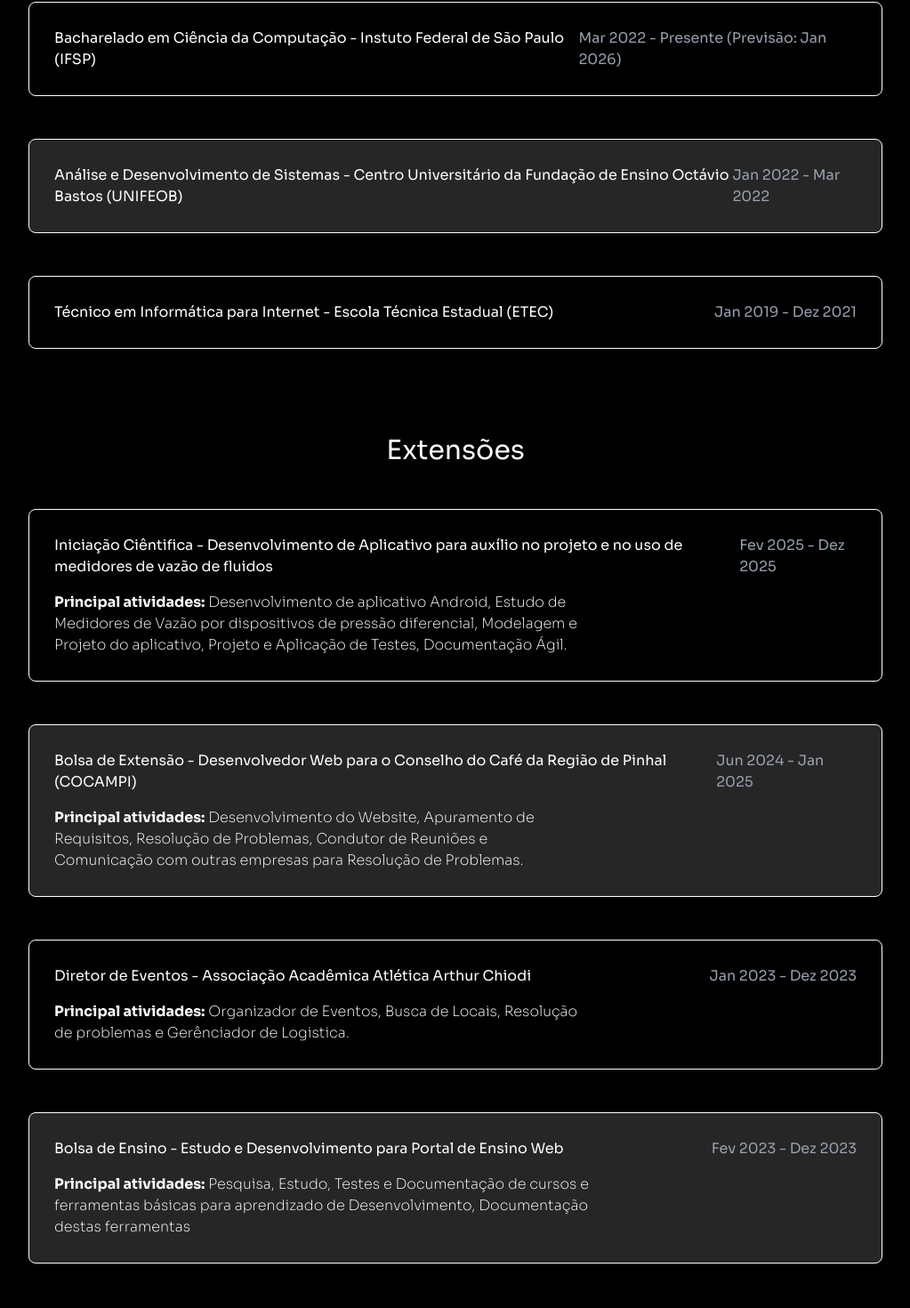
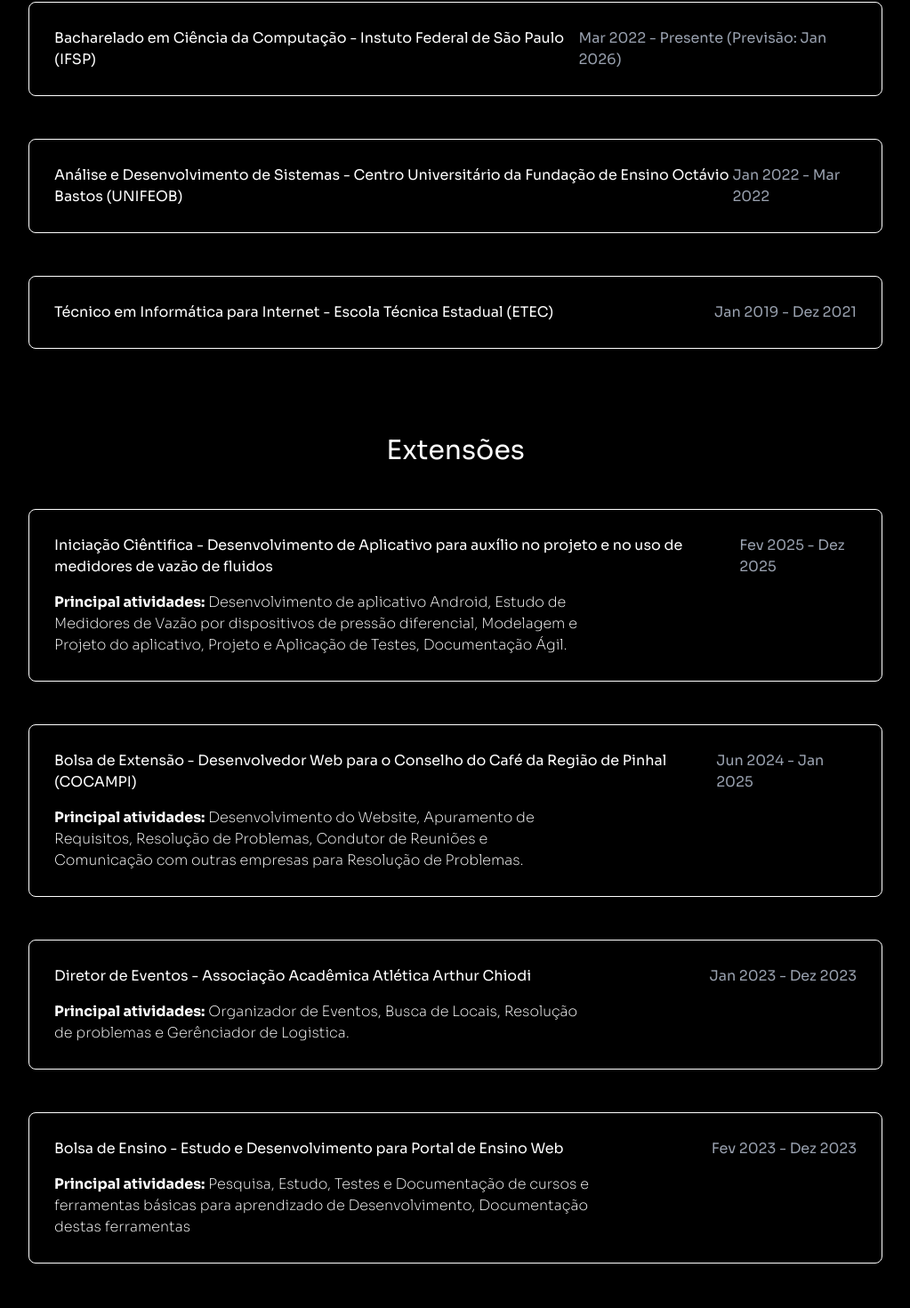
Before and after one commit to VictorRms03/Meu-Portfolio, a Next.js app: page / in a window 1280 px wide. Shown: the part 1598-3068 px from the top of the page at 89% size, without its empty margins (128-1151 px from the left). Built offline with nearby package versions, Linux system fonts and the light colour scheme.

Commit message:
feat: hover em 'Experience'

```diff
--- a/src/components/Experience/ExtensoesList.tsx
+++ b/src/components/Experience/ExtensoesList.tsx
@@ -3,7 +3,7 @@
 
         <div className="max-w-9/12 mx-auto gap-6 py-12 ">
 
-            <div className="mb-12 border-1 border-white rounded-lg odd:bg-black even:bg-neutral-800 p-7">
+            <div className="mb-12 border-1 border-white rounded-lg bg-black hover:bg-neutral-800 p-7">
 
                 <div className="flex justify-between">
 
@@ -20,7 +20,7 @@
                 </div>
             </div>
 
-            <div className="mb-12 border-1 border-white rounded-lg odd:bg-black even:bg-neutral-800 p-7">
+            <div className="mb-12 border-1 border-white rounded-lg bg-black hover:bg-neutral-800 p-7">
 
                 <div className="flex justify-between">
 
@@ -35,7 +35,7 @@
                 </div>
             </div>
 
-            <div className="mb-12 border-1 border-white rounded-lg odd:bg-black even:bg-neutral-800 p-7">
+            <div className="mb-12 border-1 border-white rounded-lg bg-black hover:bg-neutral-800 p-7">
 
                 <div className="flex justify-between">
 
@@ -51,7 +51,7 @@
                 </div>
             </div>
 
-            <div className="mb-12 border-1 border-white rounded-lg odd:bg-black even:bg-neutral-800 p-7">
+            <div className="mb-12 border-1 border-white rounded-lg bg-black hover:bg-neutral-800 p-7">
 
                 <div className="flex justify-between">
 
--- a/src/components/Experience/FormacoesList.tsx
+++ b/src/components/Experience/FormacoesList.tsx
@@ -3,7 +3,7 @@
 
         <div className="max-w-9/12 mx-auto gap-6 py-12 ">
 
-            <div className="mb-12 border-1 border-white rounded-lg odd:bg-black even:bg-neutral-800 p-7">
+            <div className="mb-12 border-1 border-white rounded-lg bg-black hover:bg-neutral-800 p-7">
 
                 <div className="flex justify-between">
 
@@ -14,7 +14,7 @@
 
             </div>
 
-            <div className="mb-12 border-1 border-white rounded-lg odd:bg-black even:bg-neutral-800 p-7">
+            <div className="mb-12 border-1 border-white rounded-lg bg-black hover:bg-neutral-800 p-7">
 
                 <div className="flex justify-between">
 
@@ -25,7 +25,7 @@
 
             </div>
 
-            <div className="mb-12 border-1 border-white rounded-lg odd:bg-black even:bg-neutral-800 p-7">
+            <div className="mb-12 border-1 border-white rounded-lg bg-black hover:bg-neutral-800 p-7">
 
                 <div className="flex justify-between">
 
```
